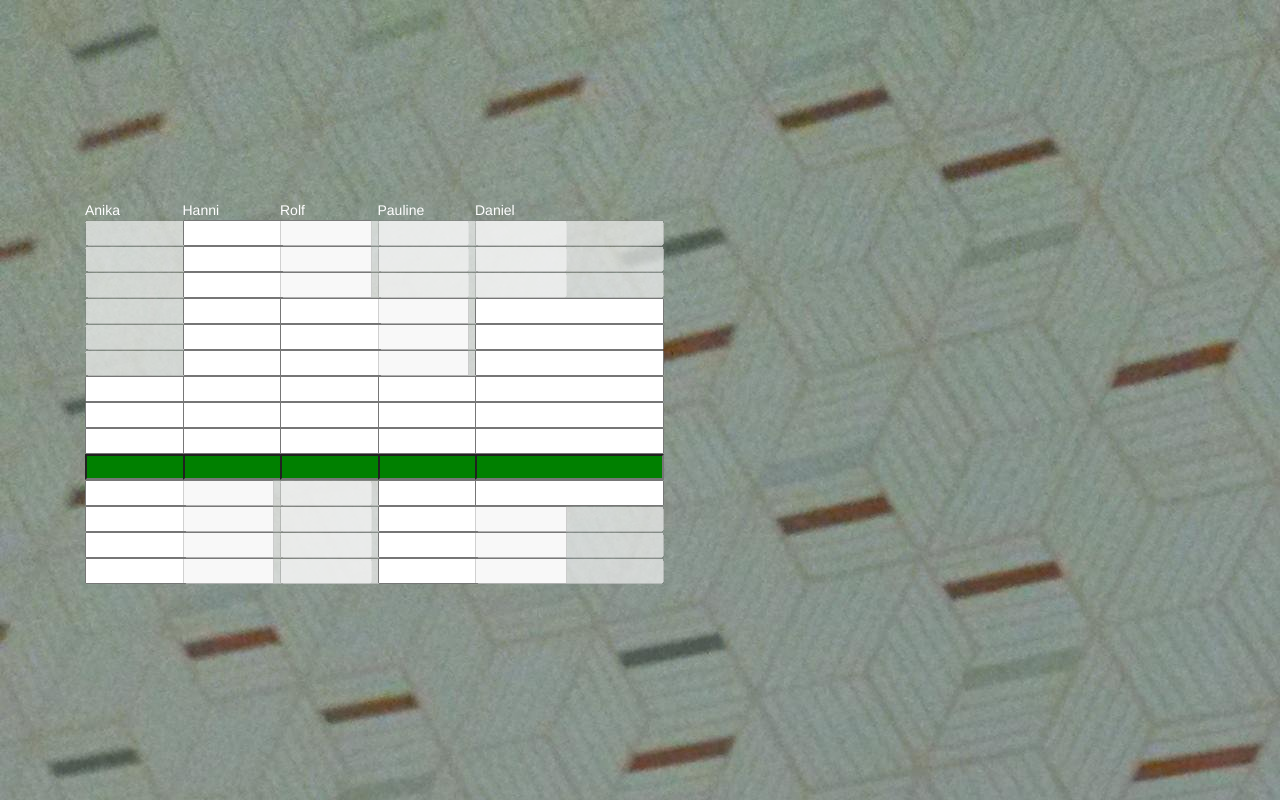
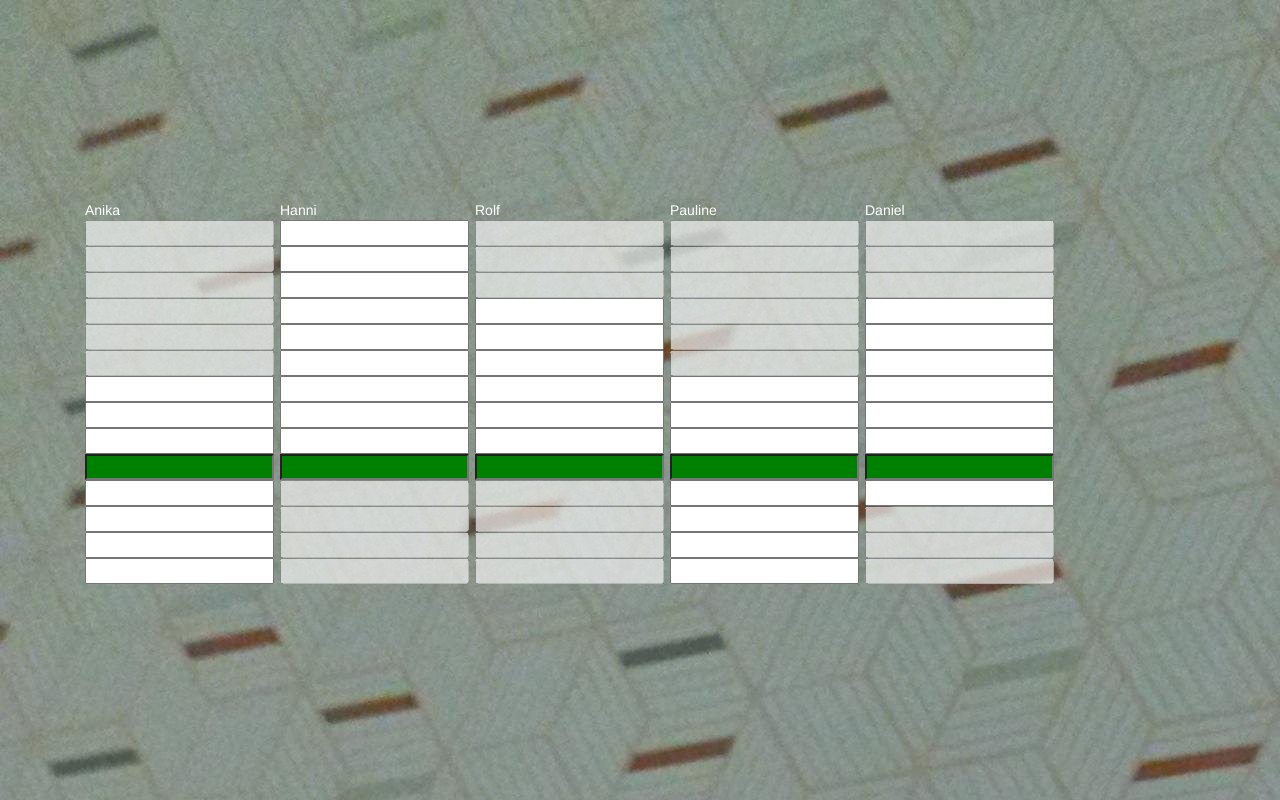
Before and after one commit to JensGre/haparoda, a plain HTML site: page index.html in a window 1280 px wide. Drawn offline with nearby package versions, Linux system fonts and the light colour scheme.

Commit message:
Add files via upload

```diff
--- a/index.html
+++ b/index.html
@@ -20,109 +20,109 @@
 	<div class="container">
 		<div class ="container" style="margin-top: 200px; vertical-align: middle;">
 		  <div class="row">
-		    <div class="col-md-1" style="color: white;"> Anika </div>
-		    <div class="col-md-1" style="color: white;"> Hanni </div>
-		    <div class="col-md-1" style="color: white;"> Rolf </div>
-		   	<div class="col-md-1" style="color: white;"> Pauline </div>
-		    <div class="col-md-1" style="color: white;"> Daniel </div>
+		    <div class="col-xs-2" style="color: white;"> Anika </div>
+		    <div class="col-xs-2" style="color: white;"> Hanni </div>
+		    <div class="col-xs-2" style="color: white;"> Rolf </div>
+		   	<div class="col-xs-2" style="color: white;"> Pauline </div>
+		    <div class="col-xs-2" style="color: white;"> Daniel </div>
 		  </div>
 		  <div class="row">
-		    <div class="col-md-1"> <input type="text" maxlength="1" disabled/> </div>
-		    <div class="col-md-1"> <input type="text" maxlength="1"/> </div>
-		    <div class="col-md-1"> <input type="text" maxlength="1" disabled/> </div>
-		   	<div class="col-md-1"> <input type="text" maxlength="1" disabled/> </div>
-		    <div class="col-md-1"> <input type="text" maxlength="1" disabled/> </div>
+		    <div class="col-xs-2"> <input type="text" maxlength="1" disabled/> </div>
+		    <div class="col-xs-2"> <input type="text" maxlength="1"/> </div>
+		    <div class="col-xs-2"> <input type="text" maxlength="1" disabled/> </div>
+		   	<div class="col-xs-2"> <input type="text" maxlength="1" disabled/> </div>
+		    <div class="col-xs-2"> <input type="text" maxlength="1" disabled/> </div>
 		  </div>
 		  <div class="row">
-		    <div class="col-md-1"> <input type="text" maxlength="1" disabled/> </div>
-		    <div class="col-md-1"> <input type="text" maxlength="1"/> </div>
-		    <div class="col-md-1"> <input type="text" maxlength="1" disabled/> </div>
-		   	<div class="col-md-1"> <input type="text" maxlength="1" disabled/> </div>
-		    <div class="col-md-1"> <input type="text" maxlength="1" disabled/> </div>
+		    <div class="col-xs-2"> <input type="text" maxlength="1" disabled/> </div>
+		    <div class="col-xs-2"> <input type="text" maxlength="1"/> </div>
+		    <div class="col-xs-2"> <input type="text" maxlength="1" disabled/> </div>
+		   	<div class="col-xs-2"> <input type="text" maxlength="1" disabled/> </div>
+		    <div class="col-xs-2"> <input type="text" maxlength="1" disabled/> </div>
 		  </div>
 		  <div class="row">
-		    <div class="col-md-1"> <input type="text" maxlength="1" disabled/> </div>
-		    <div class="col-md-1"> <input type="text" maxlength="1"/> </div>
-		    <div class="col-md-1"> <input type="text" maxlength="1" disabled/> </div>
-		   	<div class="col-md-1"> <input type="text" maxlength="1" disabled/> </div>
-		    <div class="col-md-1"> <input type="text" maxlength="1" disabled/> </div>
+		    <div class="col-xs-2"> <input type="text" maxlength="1" disabled/> </div>
+		    <div class="col-xs-2"> <input type="text" maxlength="1"/> </div>
+		    <div class="col-xs-2"> <input type="text" maxlength="1" disabled/> </div>
+		   	<div class="col-xs-2"> <input type="text" maxlength="1" disabled/> </div>
+		    <div class="col-xs-2"> <input type="text" maxlength="1" disabled/> </div>
 		  </div>
 		  <div class="row">
-		    <div class="col-md-1"> <input type="text" maxlength="1" disabled/> </div>
-		    <div class="col-md-1"> <input type="text" maxlength="1"/> </div>
-		    <div class="col-md-1"> <input type="text" maxlength="1"/> </div>
-		   	<div class="col-md-1"> <input type="text" maxlength="1" disabled/> </div>
-		    <div class="col-md-1"> <input type="text" maxlength="1"/> </div>
+		    <div class="col-xs-2"> <input type="text" maxlength="1" disabled/> </div>
+		    <div class="col-xs-2"> <input type="text" maxlength="1"/> </div>
+		    <div class="col-xs-2"> <input type="text" maxlength="1"/> </div>
+		   	<div class="col-xs-2"> <input type="text" maxlength="1" disabled/> </div>
+		    <div class="col-xs-2"> <input type="text" maxlength="1"/> </div>
 		  </div>
 		  <div class="row">
-		    <div class="col-md-1"> <input type="text" maxlength="1" disabled/> </div>
-		    <div class="col-md-1"> <input type="text" maxlength="1"/> </div>
-		    <div class="col-md-1"> <input type="text" maxlength="1"/> </div>
-		   	<div class="col-md-1"> <input type="text" maxlength="1" disabled/> </div>
-		    <div class="col-md-1"> <input type="text" maxlength="1"/> </div>
+		    <div class="col-xs-2"> <input type="text" maxlength="1" disabled/> </div>
+		    <div class="col-xs-2"> <input type="text" maxlength="1"/> </div>
+		    <div class="col-xs-2"> <input type="text" maxlength="1"/> </div>
+		   	<div class="col-xs-2"> <input type="text" maxlength="1" disabled/> </div>
+		    <div class="col-xs-2"> <input type="text" maxlength="1"/> </div>
 		  </div>
 		  <div class="row">
-		    <div class="col-md-1"> <input type="text" maxlength="1" disabled/> </div>
-		    <div class="col-md-1"> <input type="text" maxlength="1"/> </div>
-		    <div class="col-md-1"> <input type="text" maxlength="1"/> </div>
-		   	<div class="col-md-1"> <input type="text" maxlength="1" disabled/> </div>
-		    <div class="col-md-1"> <input type="text" maxlength="1"/> </div>
+		    <div class="col-xs-2"> <input type="text" maxlength="1" disabled/> </div>
+		    <div class="col-xs-2"> <input type="text" maxlength="1"/> </div>
+		    <div class="col-xs-2"> <input type="text" maxlength="1"/> </div>
+		   	<div class="col-xs-2"> <input type="text" maxlength="1" disabled/> </div>
+		    <div class="col-xs-2"> <input type="text" maxlength="1"/> </div>
 		  </div>
 		  <div class="row">
-		    <div class="col-md-1"> <input type="text" maxlength="1"/> </div>
-		    <div class="col-md-1"> <input type="text" maxlength="1"/> </div>
-		    <div class="col-md-1"> <input type="text" maxlength="1"/> </div>
-		   	<div class="col-md-1"> <input type="text" maxlength="1"/> </div>
-		    <div class="col-md-1"> <input type="text" maxlength="1"/> </div>
+		    <div class="col-xs-2"> <input type="text" maxlength="1"/> </div>
+		    <div class="col-xs-2"> <input type="text" maxlength="1"/> </div>
+		    <div class="col-xs-2"> <input type="text" maxlength="1"/> </div>
+		   	<div class="col-xs-2"> <input type="text" maxlength="1"/> </div>
+		    <div class="col-xs-2"> <input type="text" maxlength="1"/> </div>
 		  </div>
 		  <div class="row">
-		    <div class="col-md-1"> <input type="text" maxlength="1"/> </div>
-		    <div class="col-md-1"> <input type="text" maxlength="1"/> </div>
-		    <div class="col-md-1"> <input type="text" maxlength="1"/> </div>
-		   	<div class="col-md-1"> <input type="text" maxlength="1"/> </div>
-		    <div class="col-md-1"> <input type="text" maxlength="1"/> </div>
+		    <div class="col-xs-2"> <input type="text" maxlength="1"/> </div>
+		    <div class="col-xs-2"> <input type="text" maxlength="1"/> </div>
+		    <div class="col-xs-2"> <input type="text" maxlength="1"/> </div>
+		   	<div class="col-xs-2"> <input type="text" maxlength="1"/> </div>
+		    <div class="col-xs-2"> <input type="text" maxlength="1"/> </div>
 		  </div>
 		  <div class="row">
-		    <div class="col-md-1"> <input type="text" maxlength="1"/> </div>
-		    <div class="col-md-1"> <input type="text" maxlength="1"/> </div>
-		    <div class="col-md-1"> <input type="text" maxlength="1"/> </div>
-		   	<div class="col-md-1"> <input type="text" maxlength="1"/> </div>
-		    <div class="col-md-1"> <input type="text" maxlength="1"/> </div>
+		    <div class="col-xs-2"> <input type="text" maxlength="1"/> </div>
+		    <div class="col-xs-2"> <input type="text" maxlength="1"/> </div>
+		    <div class="col-xs-2"> <input type="text" maxlength="1"/> </div>
+		   	<div class="col-xs-2"> <input type="text" maxlength="1"/> </div>
+		    <div class="col-xs-2"> <input type="text" maxlength="1"/> </div>
 		  </div>
 		  <div class="row">
-		    <div class="col-md-1"> <input style="background-color: green;" type="text" maxlength="1" class = "A1" id="1"/> </div>
-		    <div class="col-md-1"> <input style="background-color: green;" type="text" maxlength="1" class = "A1" id="2"/> </div>
-		    <div class="col-md-1"> <input style="background-color: green;" type="text" maxlength="1" class = "A1" id="3"/> </div>
-		   	<div class="col-md-1"> <input style="background-color: green;" type="text" maxlength="1" class = "A1" id="4"/> </div>
-		    <div class="col-md-1"> <input style="background-color: green;" type="text" maxlength="1" class = "A1" id="5"/> </div>
+		    <div class="col-xs-2"> <input style="background-color: green;" type="text" maxlength="1" class = "A1" id="1"/> </div>
+		    <div class="col-xs-2"> <input style="background-color: green;" type="text" maxlength="1" class = "A1" id="2"/> </div>
+		    <div class="col-xs-2"> <input style="background-color: green;" type="text" maxlength="1" class = "A1" id="3"/> </div>
+		   	<div class="col-xs-2"> <input style="background-color: green;" type="text" maxlength="1" class = "A1" id="4"/> </div>
+		    <div class="col-xs-2"> <input style="background-color: green;" type="text" maxlength="1" class = "A1" id="5"/> </div>
 		  </div>
 		  <div class="row">
-		    <div class="col-md-1"> <input type="text" maxlength="1"/> </div>
-		    <div class="col-md-1"> <input type="text" maxlength="1" disabled/> </div>
-		    <div class="col-md-1"> <input type="text" maxlength="1" disabled/> </div>
-		   	<div class="col-md-1"> <input type="text" maxlength="1"/> </div>
-		    <div class="col-md-1"> <input type="text" maxlength="1"/> </div>
+		    <div class="col-xs-2"> <input type="text" maxlength="1"/> </div>
+		    <div class="col-xs-2"> <input type="text" maxlength="1" disabled/> </div>
+		    <div class="col-xs-2"> <input type="text" maxlength="1" disabled/> </div>
+		   	<div class="col-xs-2"> <input type="text" maxlength="1"/> </div>
+		    <div class="col-xs-2"> <input type="text" maxlength="1"/> </div>
 		  </div>
 		  <div class="row">
-		    <div class="col-md-1"> <input type="text" maxlength="1"/> </div>
-		    <div class="col-md-1"> <input type="text" maxlength="1" disabled/> </div>
-		    <div class="col-md-1"> <input type="text" maxlength="1" disabled/> </div>
-		   	<div class="col-md-1"> <input type="text" maxlength="1"/> </div>
-		    <div class="col-md-1"> <input type="text" maxlength="1" disabled/> </div>
+		    <div class="col-xs-2"> <input type="text" maxlength="1"/> </div>
+		    <div class="col-xs-2"> <input type="text" maxlength="1" disabled/> </div>
+		    <div class="col-xs-2"> <input type="text" maxlength="1" disabled/> </div>
+		   	<div class="col-xs-2"> <input type="text" maxlength="1"/> </div>
+		    <div class="col-xs-2"> <input type="text" maxlength="1" disabled/> </div>
 		  </div>
 		  <div class="row">
-		    <div class="col-md-1"> <input type="text" maxlength="1"/> </div>
-		    <div class="col-md-1"> <input type="text" maxlength="1" disabled/> </div>
-		    <div class="col-md-1"> <input type="text" maxlength="1" disabled/> </div>
-		   	<div class="col-md-1"> <input type="text" maxlength="1"/> </div>
-		    <div class="col-md-1"> <input type="text" maxlength="1" disabled/> </div>
+		    <div class="col-xs-2"> <input type="text" maxlength="1"/> </div>
+		    <div class="col-xs-2"> <input type="text" maxlength="1" disabled/> </div>
+		    <div class="col-xs-2"> <input type="text" maxlength="1" disabled/> </div>
+		   	<div class="col-xs-2"> <input type="text" maxlength="1"/> </div>
+		    <div class="col-xs-2"> <input type="text" maxlength="1" disabled/> </div>
 		  </div>
 		  <div class="row">
-		    <div class="col-md-1"> <input type="text" maxlength="1"/> </div>
-		    <div class="col-md-1"> <input type="text" maxlength="1" disabled/> </div>
-		    <div class="col-md-1"> <input type="text" maxlength="1" disabled/> </div>
-		   	<div class="col-md-1"> <input type="text" maxlength="1"/> </div>
-		    <div class="col-md-1"> <input type="text" maxlength="1" disabled/> </div>
+		    <div class="col-xs-2"> <input type="text" maxlength="1"/> </div>
+		    <div class="col-xs-2"> <input type="text" maxlength="1" disabled/> </div>
+		    <div class="col-xs-2"> <input type="text" maxlength="1" disabled/> </div>
+		   	<div class="col-xs-2"> <input type="text" maxlength="1"/> </div>
+		    <div class="col-xs-2"> <input type="text" maxlength="1" disabled/> </div>
 		  </div>
 	  </div>
 	</div>
--- a/myScript.js
+++ b/myScript.js
@@ -6,7 +6,7 @@ $(document).ready(function() {
       $("#4").val().toLowerCase() === "z" &&
       $("#5").val().toLowerCase() === "e"
     ) {
-      alert("Super! Nur doof, dass hier keiner 'ne Kerze hat :)");
+      alert("Wow! Ihr habt es geschafft. Aber was nun?");
     }
   });
 });
```
